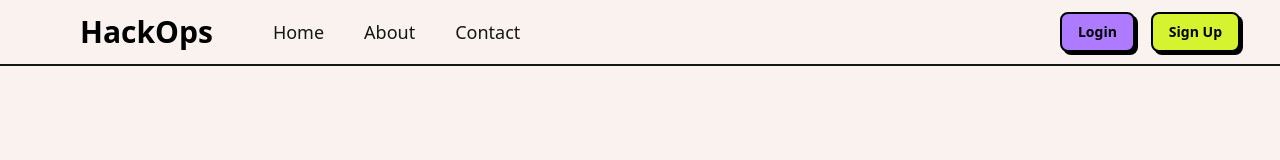
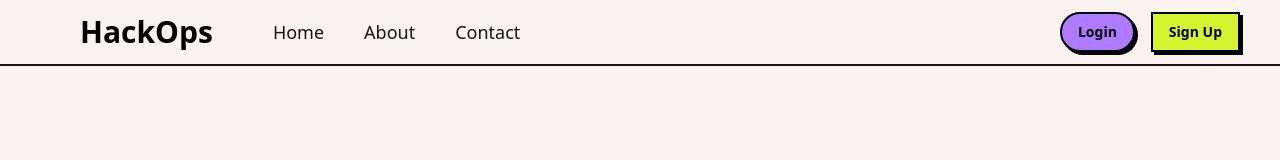
Before and after one commit to vasusadariya/dot-slash, a Next.js app: page / in a window 1280 px wide. Shown: the top 160 px of the page. Built offline with nearby package versions, Linux system fonts and the light colour scheme.

Commit message:
new navbar design

```diff
--- a/components/Navbar.tsx
+++ b/components/Navbar.tsx
@@ -31,11 +31,11 @@ export default function Navbar() {
                             </div>
                         </div>
                         <div className="flex items-center gap-4 mr-10">
-                            <button className=" px-4 py-2 rounded-lg border-2 border-[#000000] bg-[#ae7aff]
+                            <button className=" px-4 py-2 rounded-3xl border-2 border-[#000000] bg-[#ae7aff]
                       text-sm font-semibold text-black shadow-[3px_3px_0px_0px_#000000] hover:shadow-[1px_1px_0px_0px_#000000]
                       hover:translate-x-[2px] hover:translate-y-[2px] transition-all"
                             >Login</button>
-                            <button className="text-black px-4 py-2 rounded-lg bg-[#D6F32F] border-2 border-[#000000]
+                            <button className="text-black px-4 py-2 rounded-3xl` bg-[#D6F32F] border-2 border-[#000000]
                       shadow-[3px_3px_0px_0px_#000000] hover:shadow-[1px_1px_0px_0px_#000000]
                       hover:translate-x-[2px] hover:translate-y-[2px] transition-all text-sm font-semibold"
                             >Sign Up</button>
```
